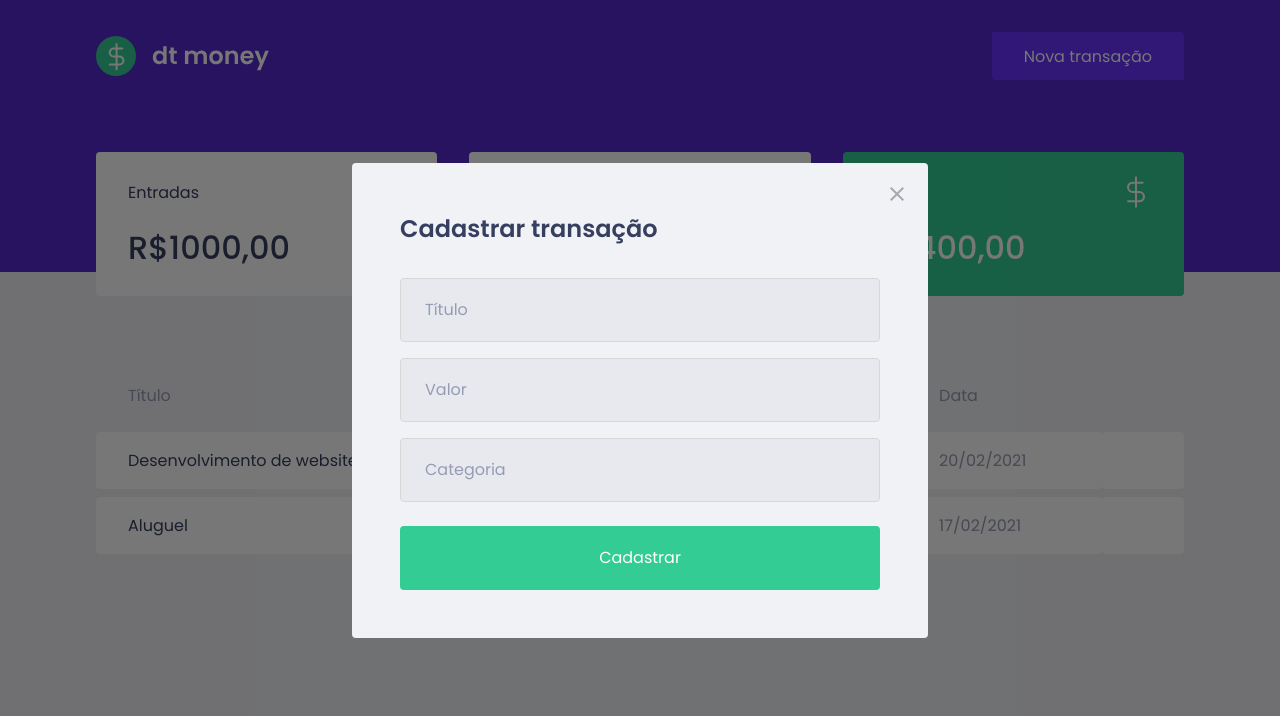
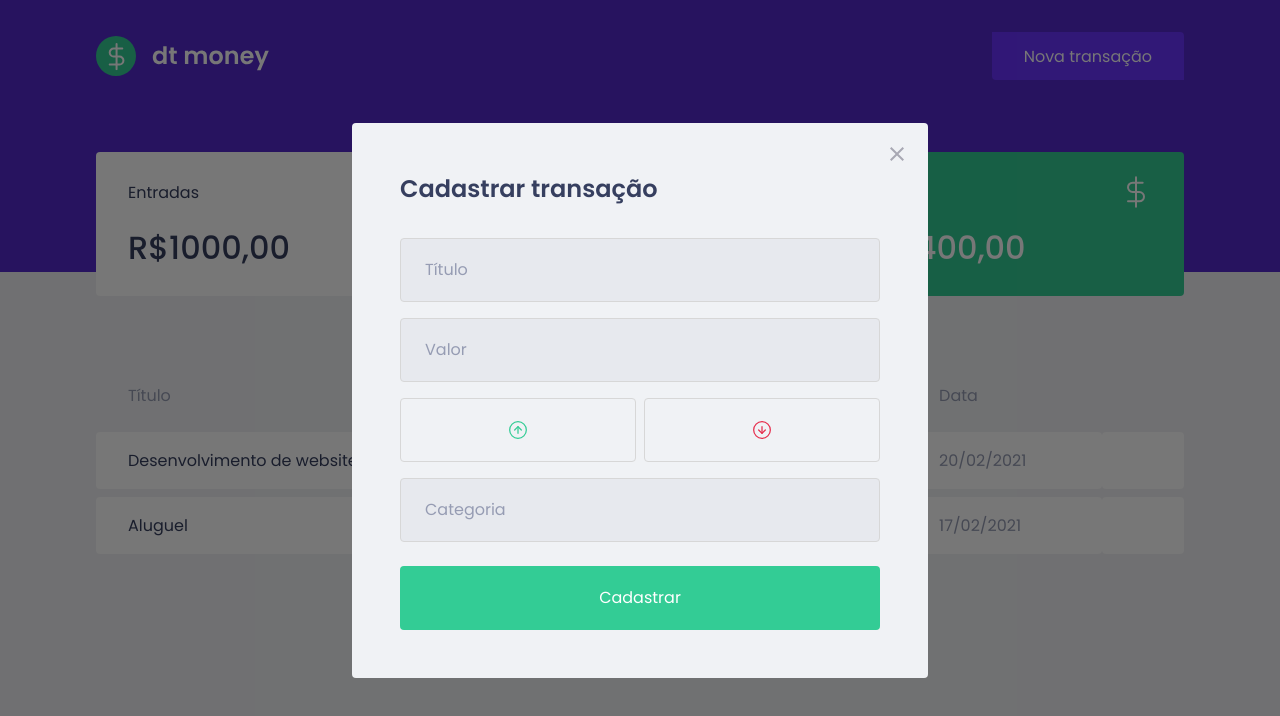
Before and after one commit to IanTorquato/ignite-chapter_2-project_2-dt_money, a React (Create React App) app: page / in a window 1280 px wide. Both pictures are taken after a click on the button "Nova transação". Shown: the top 716 px of the page. Built offline with nearby package versions, Linux system fonts and the light colour scheme; no server answers; what miragejs would draw is missing.

Commit message:
Using polished to customize the selector buttons

```diff
--- a/package.json
+++ b/package.json
@@ -13,6 +13,7 @@
   },
   "dependencies": {
     "axios": "^0.21.1",
+    "polished": "^4.1.3",
     "react": "^17.0.2",
     "react-dom": "^17.0.2",
     "react-modal": "^3.14.3",
--- a/src/components/NewTransactionModal/index.tsx
+++ b/src/components/NewTransactionModal/index.tsx
@@ -2,7 +2,9 @@
 
 import { ModalProps } from '../../App'
 import closeImg from '../../assets/close.svg'
-import { Container } from './styles'
+import incomeImg from '../../assets/income.svg'
+import outcomeImg from '../../assets/outcome.svg'
+import { Container, TransactionModalContainer } from './styles'
 
 export const NewTransactionModal = ({ isOpen, onRequestClose }: ModalProps) => {
   return (
@@ -21,6 +23,17 @@
 
         <input placeholder="Título" />
         <input type="number" placeholder="Valor" />
+
+        <TransactionModalContainer>
+          <button type="button">
+            <img src={incomeImg} alt="Entrada" />
+          </button>
+
+          <button type="button">
+            <img src={outcomeImg} alt="Saída" />
+          </button>
+        </TransactionModalContainer>
+
         <input placeholder="Categoria" />
 
         <button type="submit">Cadastrar</button>
--- a/src/components/NewTransactionModal/styles.ts
+++ b/src/components/NewTransactionModal/styles.ts
@@ -1,4 +1,5 @@
 import styled from 'styled-components'
+import { darken } from 'polished'
 
 export const Container = styled.form`
   h2 {
@@ -43,3 +44,36 @@
     }
   }
 `
+export const TransactionModalContainer = styled.div`
+  display: grid;
+  margin: 1rem 0;
+  gap: 0.5rem;
+  grid-template-columns: 1fr 1fr;
+
+  button {
+    align-items: center;
+    background-color: transparent;
+    border: 1px solid #d7d7d7;
+    border-radius: 0.25rem;
+    display: flex;
+    height: 4rem;
+    justify-content: center;
+    transition: border-color 0.2s;
+
+    img {
+      height: 20px;
+      width: 20px;
+    }
+
+    span {
+      color: var(--text-title);
+      display: inline-block;
+      font-size: 1rem;
+      margin-left: 1rem;
+    }
+
+    &:hover {
+      border-color: ${darken(0.1, '#d7d7d7')};
+    }
+  }
+`
```
